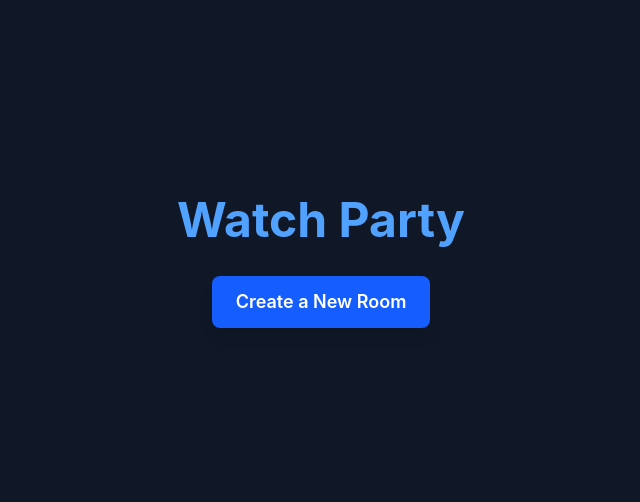
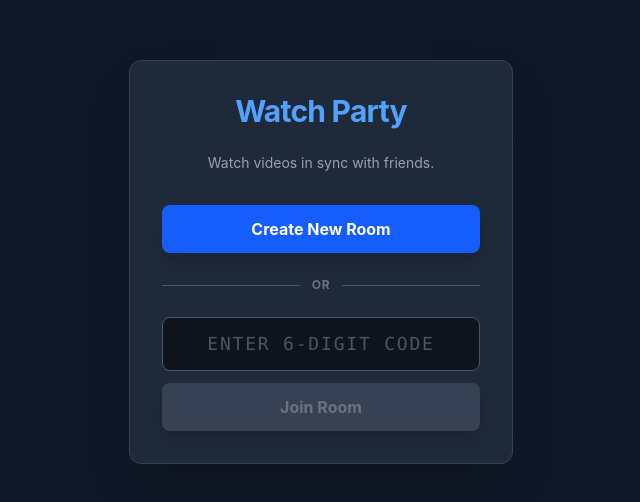
Before and after one commit to vishal3107-tech/watch-movie-together, a React (Vite) app in the folder watchparty-client/: page / in a window 1280 px wide. Shown: the part 138-640 px from the top of the page, without its empty margins (319-959 px from the left). Built offline with nearby package versions, Linux system fonts and the light colour scheme; no server answers.

Commit message:
Added Join Room button and 6-digit codes

```diff
--- a/watchparty-client/src/components/Home.jsx
+++ b/watchparty-client/src/components/Home.jsx
@@ -1,23 +1,73 @@
+import { useState } from 'react';
 import { useNavigate } from 'react-router-dom';
-import { v4 as uuidv4 } from 'uuid';
 
 export default function Home() {
   const navigate = useNavigate();
+  const [joinCode, setJoinCode] = useState('');
 
-  const createRoom = () => {
-    const roomId = uuidv4(); // Generates a unique string
-    navigate(`/room/${roomId}`);
+  // Generates a random 6-character string of numbers and uppercase letters
+  const generateRoomId = () => {
+    const chars = 'ABCDEFGHIJKLMNOPQRSTUVWXYZ0123456789';
+    let result = '';
+    for (let i = 0; i < 6; i++) {
+      result += chars.charAt(Math.floor(Math.random() * chars.length));
+    }
+    return result;
+  };
+
+  const handleCreateRoom = () => {
+    const newRoomId = generateRoomId();
+    navigate(`/room/${newRoomId}`);
+  };
+
+  const handleJoinRoom = (e) => {
+    e.preventDefault(); // Prevents the page from refreshing when you submit the form
+    if (joinCode.trim().length > 0) {
+      // Force uppercase so it matches perfectly
+      navigate(`/room/${joinCode.toUpperCase()}`);
+    }
   };
 
   return (
-    <div className="flex flex-col items-center justify-center h-screen">
-      <h1 className="text-5xl font-bold mb-8 text-blue-400">Watch Party</h1>
-      <button
-        onClick={createRoom}
-        className="px-6 py-3 bg-blue-600 hover:bg-blue-700 rounded-lg text-lg font-semibold transition-colors shadow-lg"
-      >
-        Create a New Room
-      </button>
+    <div className="flex h-screen items-center justify-center bg-gray-900 text-white font-sans">
+      <div className="bg-gray-800 p-8 rounded-xl shadow-2xl border border-gray-700 w-96 flex flex-col gap-6 text-center">
+        <h1 className="text-3xl font-bold tracking-tight text-blue-400">Watch Party</h1>
+        <p className="text-gray-400 text-sm mb-2">Watch videos in sync with friends.</p>
+
+        {/* Create Room Button */}
+        <button
+          onClick={handleCreateRoom}
+          className="w-full bg-blue-600 hover:bg-blue-500 text-white font-bold py-3 px-4 rounded-lg transition-all shadow-lg active:scale-95"
+        >
+          Create New Room
+        </button>
+
+        {/* Divider */}
+        <div className="flex items-center gap-3">
+          <hr className="flex-1 border-gray-600" />
+          <span className="text-gray-500 text-xs font-bold uppercase tracking-wider">OR</span>
+          <hr className="flex-1 border-gray-600" />
+        </div>
+
+        {/* Join Room Form */}
+        <form onSubmit={handleJoinRoom} className="flex flex-col gap-3">
+          <input
+            type="text"
+            placeholder="Enter 6-Digit Code"
+            value={joinCode}
+            onChange={(e) => setJoinCode(e.target.value.toUpperCase())}
+            maxLength={6}
+            className="w-full bg-black/50 border border-gray-600 rounded-lg px-4 py-3 text-center text-lg font-mono tracking-widest focus:outline-none focus:border-blue-500 placeholder-gray-600 transition-colors uppercase"
+          />
+          <button
+            type="submit"
+            disabled={joinCode.length === 0}
+            className="w-full bg-green-600 hover:bg-green-500 disabled:bg-gray-700 disabled:text-gray-500 text-white font-bold py-3 px-4 rounded-lg transition-all shadow-lg active:scale-95"
+          >
+            Join Room
+          </button>
+        </form>
+      </div>
     </div>
   );
 }
```
